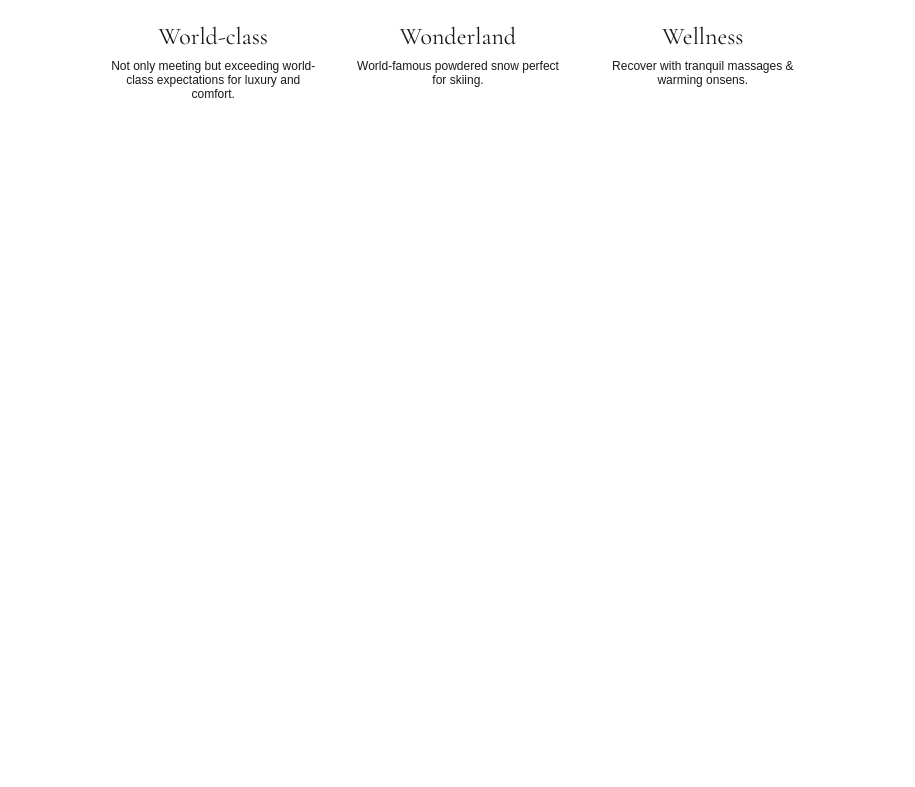
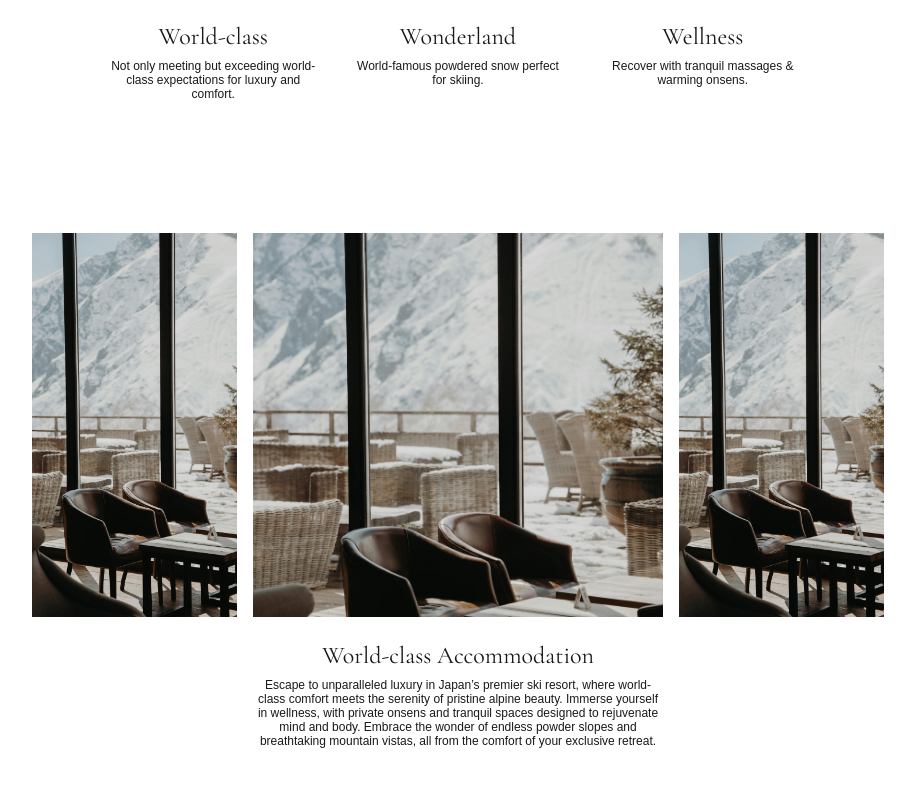
Before and after one commit to JoeEstrem/luxury-resort-website, a React (Create React App) app: page / in a window 1280 px wide. Shown: the part 1050-1837 px from the top of the page, without its empty margins (182-1097 px from the left). Before the commit the page ends 1243 px from the top, so only its background shows below. Built offline with nearby package versions, Linux system fonts and the light colour scheme.

Commit message:
added accomodation section with most content and also animation

```diff
--- a/src/App.js
+++ b/src/App.js
@@ -3,6 +3,7 @@ import React from 'react';
 import NavBar from './components/NavBar';
 import Landing from './components/Landing';
 import ThreeHighlight from './components/ThreeHighlights';
+import Accomodation from './components/Accommodation';
 
 
 
@@ -12,6 +13,7 @@ function App() {
       <NavBar />
       <Landing />
       <ThreeHighlight />
+      <Accomodation />
     </div>
   );
 }
--- /dev/null
+++ b/src/components/Accommodation.css
@@ -0,0 +1,40 @@
+.accommodation-container {
+  display: flex;
+  justify-content: center;
+  align-items: center;
+  flex-direction: column;
+  padding: 40px 0px;
+  opacity: 0;
+  transform: translateY(40px);
+  transition: opacity 1s ease-out, transform 1s ease-out;
+  text-align: center;
+}
+
+.accommodation-container.visible {
+  opacity: 1;
+  transform: translateY(0);
+}
+
+.accommodation-image-container {
+  display: flex;
+  justify-content: center;
+  gap: 16px;
+}
+
+.side-image {
+  width: 16vw;
+  height: 48vh;
+  object-fit: cover;
+  overflow: hidden;
+}
+
+.center-image {
+  width: 32vw;
+  height: 48vh;
+  object-fit: cover;
+  overflow: hidden;
+}
+
+.text-container {
+  width: 32vw;
+}
--- /dev/null
+++ b/src/components/Accommodation.js
@@ -0,0 +1,51 @@
+import "./Accommodation.css"
+
+import React, { useEffect } from 'react';
+
+function Accomodation() {
+  useEffect(() => {
+    const images = document.querySelectorAll('.accommodation-container');
+
+    const observer = new IntersectionObserver(
+      (entries) => {
+        entries.forEach((entry) => {
+          if (entry.isIntersecting) {
+            entry.target.classList.add('visible')
+          }
+        });
+      },
+      { threshold: 0.75 }
+    );
+    images.forEach((image) => observer.observe(image));
+    return () => observer.disconnect();
+  }, []);
+
+  return (
+    <div className="accommodation-container">
+      <div className="accommodation-image-container">
+        <img
+          src={require('../imgs/Interior-pexels-roman-odintsov-7539892.jpg')}
+          alt="Setsuka accommodation"
+          className="side-image"
+        />
+        <img
+          src={require('../imgs/Interior-pexels-roman-odintsov-7539892.jpg')}
+          alt="Setsuka accommodation"
+          className="center-image"
+        />
+        <img
+          src={require('../imgs/Interior-pexels-roman-odintsov-7539892.jpg')}
+          alt="Setsuka accommodation"
+          className="side-image"
+        />
+
+      </div>
+      <div className="text-container">
+        <h3>World-class Accommodation</h3>
+        <p>Escape to unparalleled luxury in Japan’s premier ski resort, where world-class comfort meets the serenity of pristine alpine beauty. Immerse yourself in wellness, with private onsens and tranquil spaces designed to rejuvenate mind and body. Embrace the wonder of endless powder slopes and breathtaking mountain vistas, all from the comfort of your exclusive retreat.</p>
+      </div>
+    </div>
+  )
+}
+
+export default Accomodation;
--- a/src/components/ThreeHighlights.js
+++ b/src/components/ThreeHighlights.js
@@ -25,7 +25,7 @@ function ThreeHighlights() {
       <div className="highlight-container">
         <img
           src={require('../imgs/Interior-pexels-roman-odintsov-7539892.jpg')}
-          alt="Highlight - World-class "
+          alt="Highlight - World-class"
           className="highlight-image"
         />
         <h3>World-class</h3>
@@ -34,7 +34,7 @@ function ThreeHighlights() {
       <div className="highlight-container">
         <img
           src={require('../imgs/Onsen-pexels-yaroslav-shuraev-7041568.jpg')}
-          alt="Highlight - World-class "
+          alt="Highlight - Wonder"
           className="highlight-image"
         />
         <h3>Wonderland</h3>
@@ -43,7 +43,7 @@ function ThreeHighlights() {
       <div className="highlight-container">
         <img
           src={require('../imgs/forest-ciprian-boiciuc-kKadFByUqEo-unsplash.jpg')}
-          alt="Highlight - World-class "
+          alt="Highlight - Wellness"
           className="highlight-image"
         />
         <h3>Wellness</h3>
```
